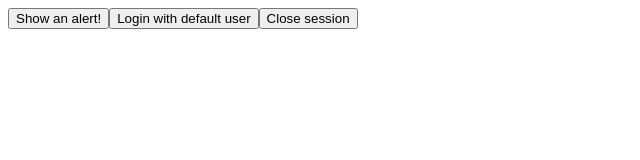
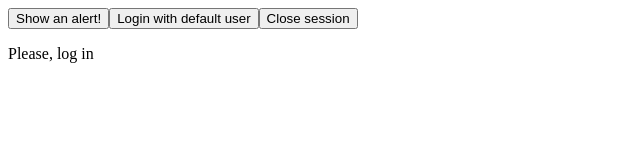
Before and after one commit to laa21other/angularTestingGit2Example, an Angular app: page / in a window 1280 px wide. Shown: the top 160 px of the page, without its empty margins (0-640 px from the left). Built offline with nearby package versions, Linux system fonts and the light colour scheme.

Commit message:
Added code to show current user and to show that there is no logged user

```diff
--- a/src/app/app.component.html
+++ b/src/app/app.component.html
@@ -3,3 +3,5 @@
 <button type="button" (click)="login()">Login with default user</button>
 
 <button type="button" (click)="closeSession()">Close session</button>
+
+<p>{{textLogged}}</p>
--- a/src/app/app.component.ts
+++ b/src/app/app.component.ts
@@ -11,7 +11,7 @@ export class AppComponent {
   NO_SESSION = "Please, log in";
   username = "";
   testUsername = "Anon"
-  textLogged = "";
+  textLogged = this.NO_SESSION;
 
 
 
```
